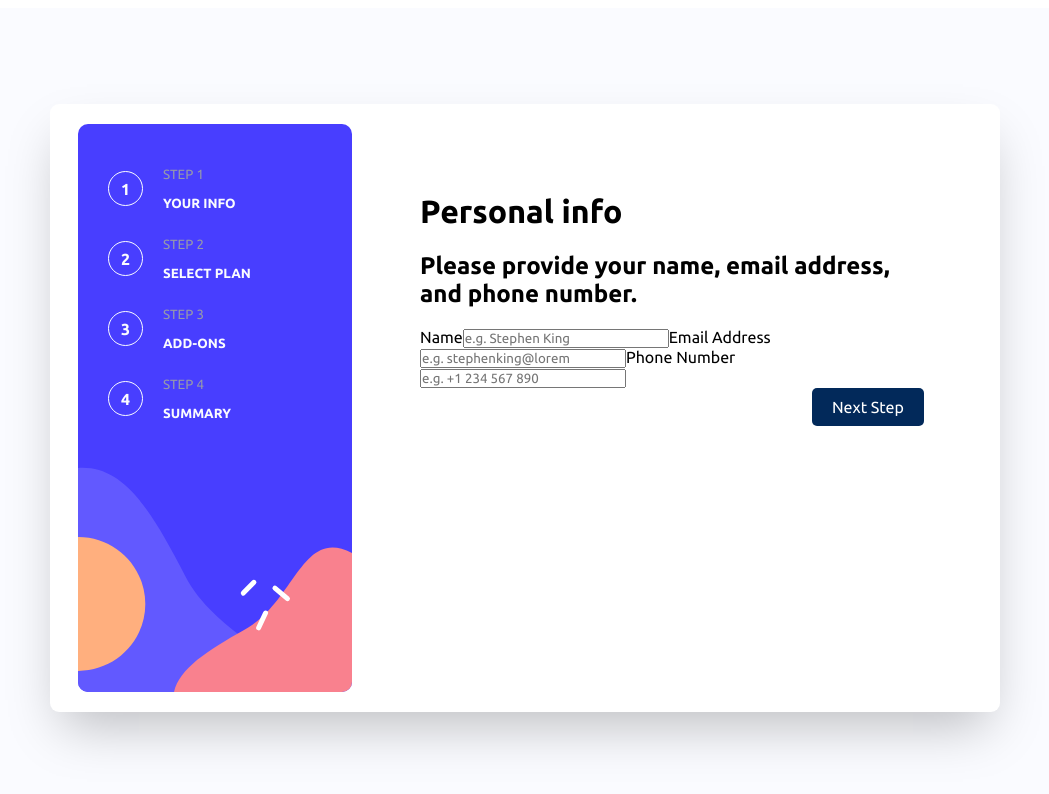
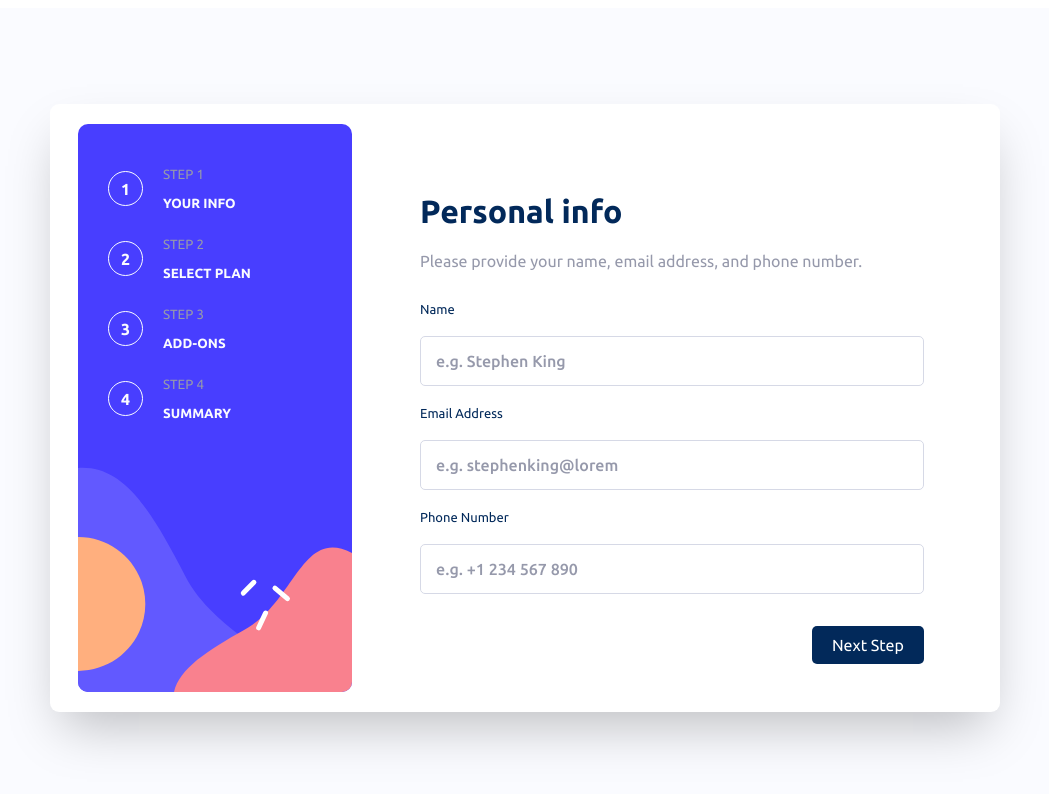
Before and after one commit to CipiVlad/multi_step_form, a React (Vite) app: page / in a window 1280 px wide. Shown: the top 794 px of the page, without its empty margins (115-1164 px from the left). Built offline with nearby package versions, Linux system fonts and the light colour scheme.

Commit message:
PersonalInfoCard styles and logic in progress

```diff
--- /dev/null
+++ b/src/components/page_cards/PersonalInfoCard.scss
@@ -0,0 +1,32 @@
+@import '../../sass/_variable.scss';
+
+.form {
+    display: flex;
+    flex-direction: column;
+    gap: 20px;
+    margin: 2em 0;
+
+    input {
+        font-size: $font-size-paragraph;
+        color: $primaryMarineBlue;
+        border: $neutralLightGray 1px solid;
+        border-radius: 5px;
+        padding: 15px;
+    }
+
+    input:focus {
+        outline: none;
+        border: $primaryPurplishBlue 1px solid;
+        font-size: $font-size-paragraph;
+    }
+
+    input::placeholder {
+        font-weight: 500;
+        color: $neutralCoolGray;
+    }
+}
+
+label {
+    font-size: small;
+    color: $primaryMarineBlue;
+}
--- a/src/components/page_cards/PersonalInfoCard.tsx
+++ b/src/components/page_cards/PersonalInfoCard.tsx
@@ -1,5 +1,6 @@
 import { Link } from "react-router-dom"
-
+import './PersonalInfoCard.scss'
+import { useState } from "react"
 type Props = {
     title: string
     subtitle: string
@@ -7,26 +8,44 @@ type Props = {
     back: boolean
 }
 
+
 const PersonalInfoCard = ({ title, subtitle, nextStep, back }: Props) => {
+    const [inputs, setInputs] = useState({})
+
+    const handleNext = (e) => {
+        e.preventDefault()
+        const { name, value } = e.target
+        setInputs(prevState => ({ ...prevState, [name]: value }))
+        console.log(inputs)
+    }
+
+
     return (
         <>
             {
                 <div className="stepcard_container">
-                    <h1>{title}</h1>
-                    <h2>{subtitle}</h2>
-                    <form action="">
+                    <h1 className="title">{title}</h1>
+                    <p className="subtitle">{subtitle}</p>
+                    <form className="form">
                         <label htmlFor="name">Name</label>
-                        <input type="text" id="name" placeholder="e.g. Stephen King" />
+                        <input type="text" name="name" value={inputs.name} onChange={handleNext}
+
+                            id="name" placeholder="e.g. Stephen King" required />
 
                         <label htmlFor="email">Email Address</label>
-                        <input type="email" id="email" placeholder="e.g. stephenking@lorem" />
+                        <input type="email" name="email" value={inputs.email} onChange={handleNext}
+
+                            id="email" placeholder="e.g. stephenking@lorem" required />
 
                         <label htmlFor="phone">Phone Number</label>
-                        <input type="tel" id="phone" placeholder="e.g. +1 234 567 890" />
+                        <input type="tel" name="phone" value={inputs.phone} onChange={handleNext}
+
+                            id="phone" placeholder="e.g. +1 234 567 890" required />
+
                     </form>
-                    <nav>
+                    <nav className="navBar">
                         <Link to={`${back}`}>{back ? "Go Back" : ""}</Link>
-                        <Link to={`${nextStep}`} className="btn">Next Step</Link>
+                        <Link to={`${nextStep}`} className="btn" >Next Step</Link>
                     </nav>
                 </div>
 
--- a/src/components/page_cards/SelectPlanCard.tsx
+++ b/src/components/page_cards/SelectPlanCard.tsx
@@ -106,7 +106,7 @@ const SelectPlanCard = ({ title, subtitle, planMonthly, planYearly, monthly, yea
                     className={`${togglePlan ? ' inactive' : ' active'}`}
                 >{yearly}</p>
             </div>
-            <nav>
+            <nav className="navBar">
                 <Link to={`${back}`}>{back ? "Go Back" : ""}</Link>
                 <Link to={`${nextStep}`} className="btn">Next Step</Link>
             </nav>
```
